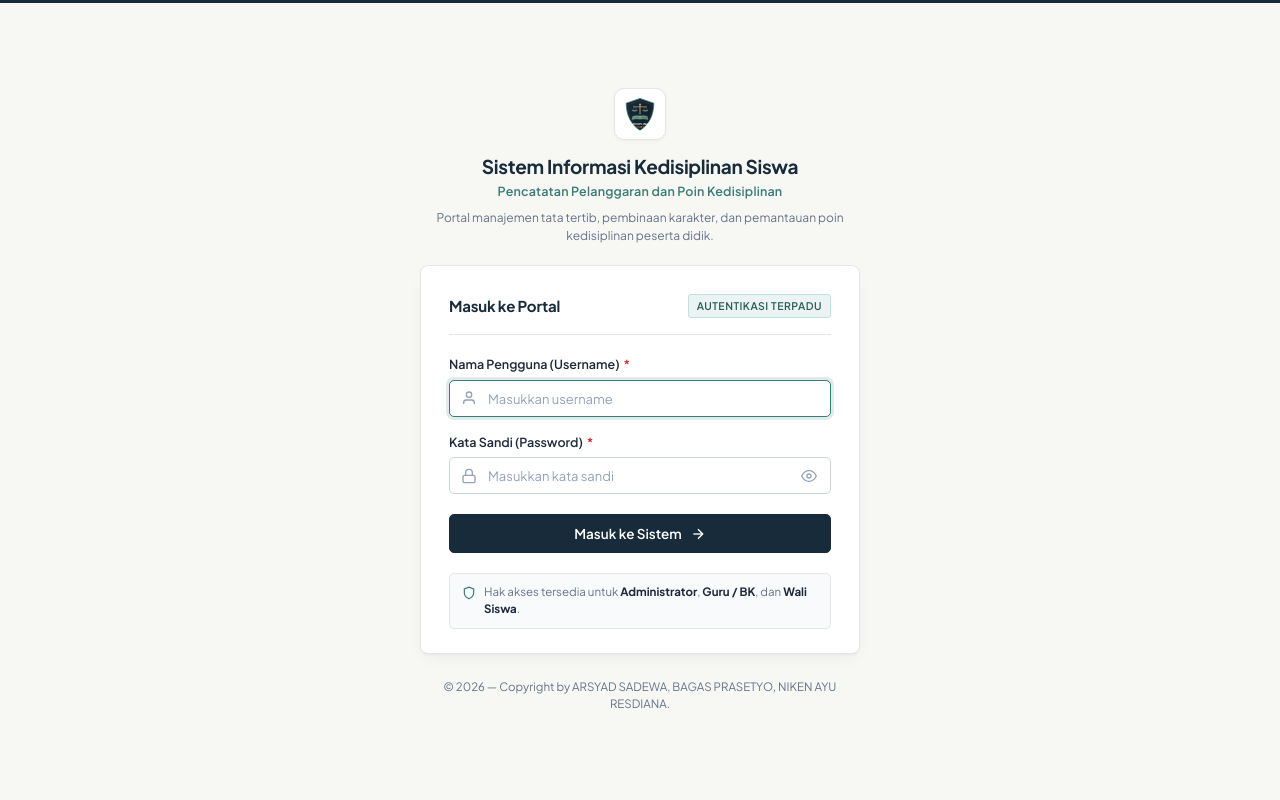
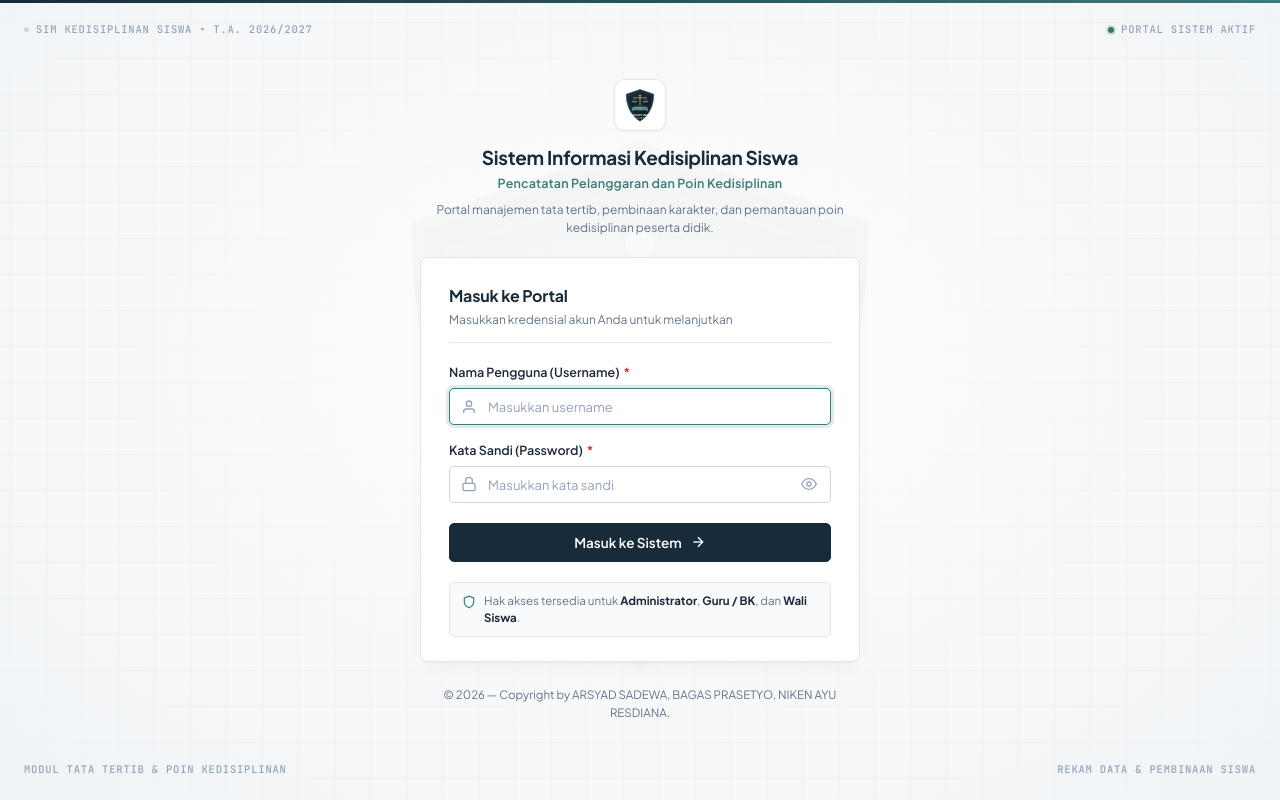
Before and after one commit to not-kuman/Implementasi-Sistem-Pencatatan-Pelanggaran-dan-Poin-Kedisiplinan-Siswa-Berbasis-Web-Real-Time, a PHP site: page /login.php in a window 1280 px wide. Run offline with PHP 8.4, Linux system fonts and the light colour scheme; data that the repository does not hold is empty; some libraries are stand-ins or nearby versions.

Commit message:
refactor(login): enhance background with architectural grid, watermark, and viewport framing, and remove autentikasi terpadu badge

```diff
--- a/assets/css/auth.css
+++ b/assets/css/auth.css
@@ -4,13 +4,19 @@
  * Scoped Architectural Design: Administrative School Portal
  */
 
-/* Top Administrative Accent Bar */
+/* Background Grid & Ambient Backdrop */
 body.login-page {
   margin: 0;
   padding: 0;
   min-height: 100vh;
   font-family: var(--font-sans, 'Plus Jakarta Sans', -apple-system, BlinkMacSystemFont, sans-serif);
-  background-color: var(--color-background, #F7F7F4);
+  background-color: #F5F7F8;
+  background-image:
+    radial-gradient(ellipse 1000px 700px at 50% 45%, #FFFFFF 0%, rgba(245, 247, 248, 0.72) 60%, rgba(238, 242, 246, 0.95) 100%),
+    linear-gradient(to right, rgba(203, 213, 225, 0.45) 1px, transparent 1px),
+    linear-gradient(to bottom, rgba(203, 213, 225, 0.45) 1px, transparent 1px);
+  background-size: 100% 100%, 36px 36px, 36px 36px;
+  background-position: center center;
   color: var(--color-text-main, #1E293B);
   display: flex;
   flex-direction: column;
@@ -19,8 +25,10 @@ body.login-page {
   padding: 40px 16px;
   box-sizing: border-box;
   position: relative;
+  overflow-x: hidden;
 }
 
+/* Top Institutional Accent Line */
 body.login-page::before {
   content: "";
   position: fixed;
@@ -28,12 +36,77 @@ body.login-page::before {
   left: 0;
   right: 0;
   height: 3px;
-  background-color: var(--color-primary, #172B3A);
+  background: linear-gradient(90deg, #172B3A 0%, #397C78 100%);
   z-index: 100;
+}
+
+/* Background Watermark Emblem */
+.login-bg-watermark {
+  position: fixed;
+  top: 50%;
+  left: 50%;
+  transform: translate(-50%, -50%);
+  width: 580px;
+  height: 580px;
+  opacity: 0.032;
+  pointer-events: none;
+  z-index: 1;
+  user-select: none;
+  filter: grayscale(100%);
+}
+
+.login-watermark-img {
+  width: 100%;
+  height: 100%;
+  display: block;
+}
+
+/* Corner Administrative Tags (Framing the Viewport) */
+.login-corner-tag {
+  position: fixed;
+  font-family: var(--font-mono, 'JetBrains Mono', monospace);
+  font-size: 10.5px;
+  font-weight: 500;
+  color: #94A3B8;
+  letter-spacing: 0.8px;
+  display: flex;
+  align-items: center;
+  gap: 7px;
+  pointer-events: none;
+  z-index: 5;
+  user-select: none;
+}
+
+.login-corner-tl { top: 22px; left: 24px; }
+.login-corner-tr { top: 22px; right: 24px; }
+.login-corner-bl { bottom: 22px; left: 24px; }
+.login-corner-br { bottom: 22px; right: 24px; }
+
+.corner-dot {
+  width: 5px;
+  height: 5px;
+  border-radius: 50%;
+  background-color: #CBD5E1;
+}
+
+.corner-dot-live {
+  width: 6px;
+  height: 6px;
+  border-radius: 50%;
+  background-color: var(--color-success, #2E7D5A);
+  box-shadow: 0 0 0 2px rgba(46, 125, 90, 0.2);
+}
+
+@media (max-width: 900px) {
+  .login-corner-tag {
+    display: none;
+  }
 }
 
 /* Central Login Wrapper */
 .login-wrapper {
+  position: relative;
+  z-index: 10;
   width: 100%;
   max-width: 440px;
   display: flex;
@@ -94,37 +167,29 @@ body.login-page::before {
   background-color: #FFFFFF;
   border: 1px solid var(--color-border, #E5E7E6);
   border-radius: 8px;
-  padding: 28px 28px 24px 28px;
+  padding: 26px 28px 24px 28px;
   box-shadow: 0 1px 2px rgba(23, 43, 58, 0.04), 0 8px 20px -6px rgba(23, 43, 58, 0.06);
 }
 
 .login-card-header {
-  display: flex;
-  align-items: center;
-  justify-content: space-between;
-  padding-bottom: 16px;
+  padding-bottom: 14px;
   margin-bottom: 20px;
   border-bottom: 1px solid var(--color-border, #E5E7E6);
 }
 
 .login-card-title {
   margin: 0;
-  font-size: 15px;
+  font-size: 16px;
   font-weight: 700;
   color: var(--color-primary, #172B3A);
   letter-spacing: -0.2px;
 }
 
-.login-card-badge {
-  font-size: 10.5px;
-  font-weight: 600;
-  text-transform: uppercase;
-  letter-spacing: 0.5px;
-  color: var(--color-accent-dark, #2A5D5A);
-  background-color: var(--color-accent-light, #E6F3F2);
-  padding: 3px 8px;
-  border-radius: 3px;
-  border: 1px solid #BCE3E0;
+.login-card-sub {
+  margin: 4px 0 0 0;
+  font-size: 12px;
+  color: var(--color-text-muted, #64748B);
+  line-height: 1.4;
 }
 
 /* Alert Notifications */
--- a/login.php
+++ b/login.php
@@ -89,6 +89,33 @@ if ($_SERVER['REQUEST_METHOD'] === 'POST') {
 </head>
 <body class="login-page">
 
+<!-- Subtle Background Architectural Watermark -->
+<div class="login-bg-watermark" aria-hidden="true">
+  <img src="<?= BASE_URL ?>/assets/images/logo.svg" alt="" class="login-watermark-img">
+</div>
+
+<!-- Viewport Framing: Corner Administrative Tags -->
+<div class="login-corner-tag login-corner-tl" aria-hidden="true">
+  <span class="corner-dot"></span>
+  <span>SIM KEDISIPLINAN SISWA</span>
+  <span>&bull;</span>
+  <span>T.A. <?= e(get_setting('academic_year', '2026/2027')) ?></span>
+</div>
+
+<div class="login-corner-tag login-corner-tr" aria-hidden="true">
+  <span class="corner-dot-live"></span>
+  <span>PORTAL SISTEM AKTIF</span>
+</div>
+
+<div class="login-corner-tag login-corner-bl" aria-hidden="true">
+  <span>MODUL TATA TERTIB & POIN KEDISIPLINAN</span>
+</div>
+
+<div class="login-corner-tag login-corner-br" aria-hidden="true">
+  <span>REKAM DATA & PEMBINAAN SISWA</span>
+</div>
+
+<!-- Main Central Wrapper -->
 <div class="login-wrapper">
   <!-- Header Identitas Aplikasi -->
   <header class="login-header">
@@ -104,7 +131,7 @@ if ($_SERVER['REQUEST_METHOD'] === 'POST') {
   <div class="login-card">
     <div class="login-card-header">
       <h2 class="login-card-title">Masuk ke Portal</h2>
-      <span class="login-card-badge">Autentikasi Terpadu</span>
+      <p class="login-card-sub">Masukkan kredensial akun Anda untuk melanjutkan</p>
     </div>
 
     <?php if (!$db_configured): ?>
```
